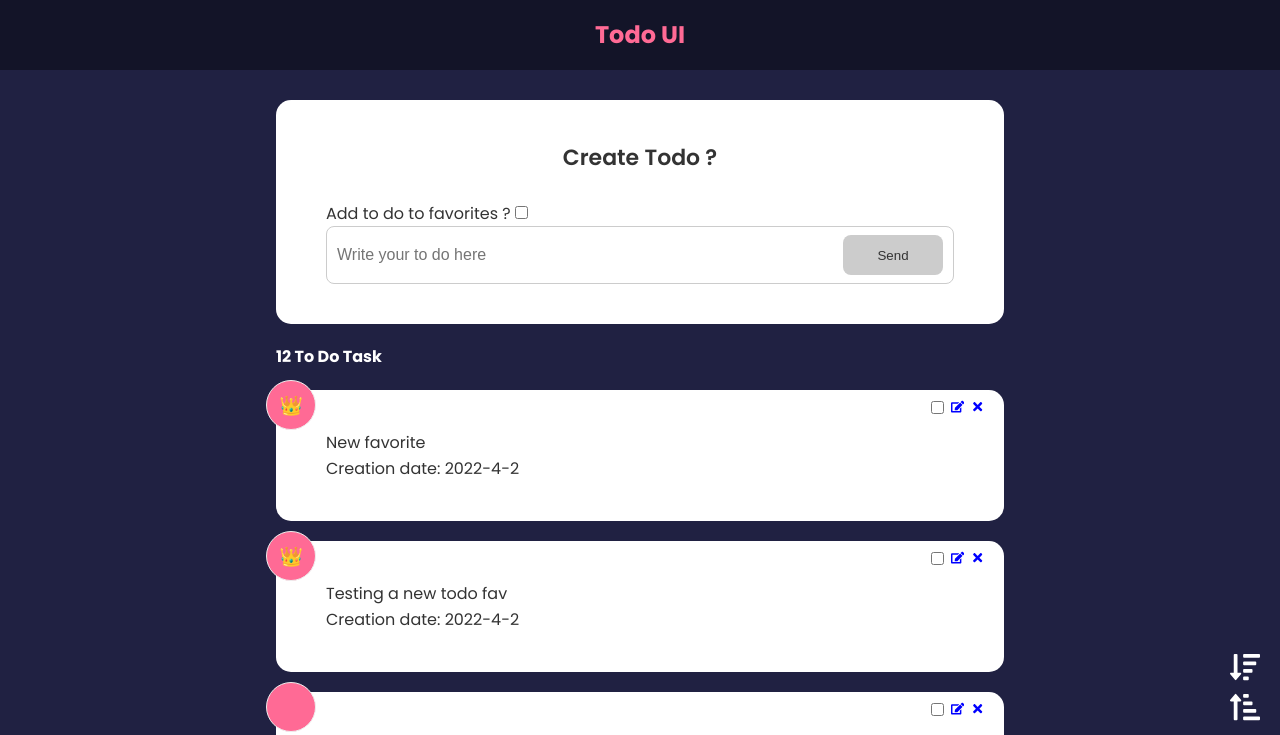
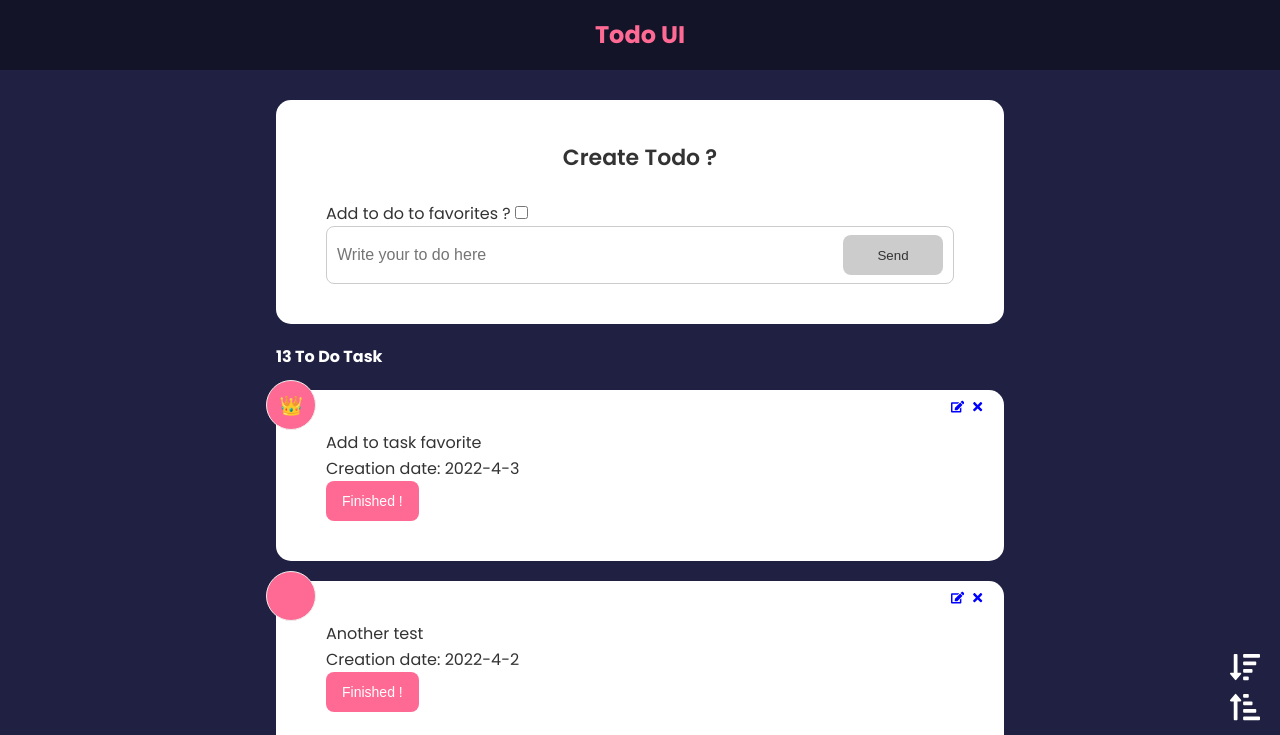
Before and after one commit to jesus1812s/todo-list, a React (Create React App) app: page / in a window 1280 px wide. Shown: the top 735 px of the page. Built offline with nearby package versions, Linux system fonts and the light colour scheme; data requests are answered from the project's data file.

Commit message:
Now favorites registers, filter and sort, upd r18

```diff
--- a/db.json
+++ b/db.json
@@ -4,75 +4,94 @@
       "id": 1,
       "rating": 10,
       "text": "Покупать кота",
-      "date": "2020-01-01"
+      "date": "2020-01-01",
+      "finished": false
     },
     {
       "id": 2,
       "rating": 8,
       "text": "Thats russian wtf",
-      "date": "2020-02-01"
-    },
-    {
-      "date": "2022-4-2",
-      "text": "Another test",
-      "rating": 6,
-      "id": 3
+      "date": "2020-02-01",
+      "finished": false
     },
     {
       "id": 4,
       "rating": "7",
       "text": " From postman",
-      "date": "2021-01-01"
+      "date": "2021-01-01",
+      "finished": false
     },
     {
       "date": "2022-4-1",
       "text": "New Todo Task",
       "rating": 5,
-      "id": 5
+      "id": 5,
+      "finished": false
     },
     {
       "date": "2022-4-1",
       "text": "Prueba ahora",
       "rating": 10,
-      "id": 6
+      "id": 6,
+      "finished": false
     },
     {
       "date": "2022-4-2",
       "text": "This is a test for sorting by date",
       "rating": 10,
-      "id": 7
+      "id": 7,
+      "finished": false
     },
     {
       "date": "2022-4-2",
       "text": "Setting another test",
       "favorite": true,
       "rating": 5,
-      "id": 9
+      "id": 9,
+      "finished": false
     },
     {
       "date": "2022-4-2",
       "text": "Test adding to fav",
       "favorite": true,
       "rating": 10,
-      "id": 10
+      "id": 10,
+      "finished": false
     },
     {
       "date": "2022-4-2",
       "text": "Testing a new todo not fav",
       "favorite": false,
-      "id": 11
+      "id": 11,
+      "finished": false
     },
     {
       "date": "2022-4-2",
       "text": "Testing a new todo fav",
       "favorite": true,
-      "id": 12
+      "id": 12,
+      "finished": true
     },
     {
       "date": "2022-4-2",
       "text": "New favorite",
       "favorite": true,
-      "id": 13
+      "id": 13,
+      "finished": true
+    },
+    {
+      "date": "2022-4-2",
+      "text": "Another test",
+      "favorite": false,
+      "id": 14,
+      "finished": true
+    },
+    {
+      "date": "2022-4-3",
+      "text": "Add to task favorite",
+      "favorite": true,
+      "finished": true,
+      "id": 15
     }
   ]
 }
--- a/public/index.html
+++ b/public/index.html
@@ -1,14 +1,12 @@
 <!DOCTYPE html>
 <html lang="en">
+
 <head>
   <meta charset="utf-8" />
   <link rel="icon" href="%PUBLIC_URL%/favicon.ico" />
   <meta name="viewport" content="width=device-width, initial-scale=1" />
   <meta name="theme-color" content="#000000" />
-    <meta
-      name="description"
-      content="Web site created using create-react-app"
-    />
+  <meta name="This is a ToDo app" content="The best Todo app ever existed" />
   <link rel="apple-touch-icon" href="%PUBLIC_URL%/logo192.png" />
   <!--
       manifest.json provides metadata used when your web app is installed on a
@@ -24,8 +22,9 @@
       work correctly both with client-side routing and a non-root public URL.
       Learn how to configure a non-root public URL by running `npm run build`.
     -->
-    <title>React App</title>
+  <title>Todo App</title>
 </head>
+
 <body>
   <noscript>You need to enable JavaScript to run this app.</noscript>
   <div id="root"></div>
@@ -40,4 +39,5 @@
       To create a production bundle, use `npm run build` or `yarn build`.
     -->
 </body>
+
 </html>
--- a/src/App.css
+++ b/src/App.css
@@ -25,7 +25,7 @@
 }
 
 .App-link {
-  color: #61dafb;
+  color: #ff6a95;
 }
 
 @keyframes App-logo-spin {
--- a/src/App.js
+++ b/src/App.js
@@ -29,13 +29,13 @@ function App() {
                   <TodoForm />
                   <TodoStats />
                   <TodoList />
+                  <SortIcon />
                 </>
               }
             ></Route>
             <Route path="/favorites" element={<FavoritesPage />} />
           </Routes>
           <FavoriteIconLink />
-          <SortIcon />
         </div>
       </Router>
     </TodoProvider>
--- a/src/Components/Header.js
+++ b/src/Components/Header.js
@@ -1,6 +1,10 @@
+import { useContext } from 'react';
 import PropTypes from 'prop-types';
+import { Link } from 'react-router-dom';
+import TodoContext from '../context/TodoContext';
 
 function Header({ text, bgColor, textColor }) {
+  const { fetchTodosByDate } = useContext(TodoContext);
   const headerStyle = {
     backgroundColor: bgColor,
     color: textColor,
@@ -9,7 +13,13 @@ function Header({ text, bgColor, textColor }) {
   return (
     <header style={headerStyle}>
       <div className="container">
-        <h2>{text}</h2>
+        <Link
+          to="/"
+          onClick={fetchTodosByDate}
+          style={{ textDecoration: 'none', color: '#ff6a95' }}
+        >
+          <h2>{text}</h2>
+        </Link>
       </div>
     </header>
   );
--- a/src/Components/TodoForm.jsx
+++ b/src/Components/TodoForm.jsx
@@ -6,6 +6,7 @@ import TodoContext from '../context/TodoContext';
 function TodoForm() {
   const [text, setText] = useState('');
   const [favorite, setFavorite] = useState(false);
+  const [finished, setFinished] = useState(false);
   const [btnDisabled, setBtnDisabled] = useState(true);
   const [message, setMessage] = useState('');
 
@@ -16,6 +17,7 @@ function TodoForm() {
       setBtnDisabled(false);
       setText(todoEdit.item.text);
       setFavorite(todoEdit.item.favorite);
+      setFinished(todoEdit.item.finished);
     }
   }, [todoEdit]);
 
@@ -51,6 +53,7 @@ function TodoForm() {
         date: getDate(),
         text,
         favorite,
+        finished,
       };
       if (todoEdit.edit === true) {
         updateTodo(todoEdit.item.id, newTodo);
--- a/src/Components/TodoItem.jsx
+++ b/src/Components/TodoItem.jsx
@@ -5,15 +5,29 @@ import { useContext, useState } from 'react';
 import TodoContext from '../context/TodoContext';
 
 function TodoItem({ item }) {
-  const { isSelected, setIsSelected } = useState(false);
-  const { deleteTodo, editTodo } = useContext(TodoContext);
+  const { isSelected, setIsSelected } = useState([]);
+  const [finished, setFinished] = useState(false);
+  const { deleteTodo, editTodo, updateTodo } = useContext(TodoContext);
 
-  // improve this
-  const handleDelete = () => {
-    if (isSelected) {
-      isSelected.deleteTodo(item.id);
+  /*  var mainArray = ['One', 'two'];
+
+  const [InputDATA, setInputData] = useState(' ');
+
+  const addElementToArray = () => {
+    mainArray.push(InputDATA.toString());
+
+    window.alert('Data Added Successfully...');
+
+    console.log(mainArray);
+  }; */
+
+  const finishTodo = () => {
+    if (finished === false) {
+      setFinished(true);
+      updateTodo(item.id, { ...item, finished: true });
     } else {
-      deleteTodo(item.id);
+      setFinished(false);
+      updateTodo(item.id, { ...item, finished: false });
     }
   };
 
@@ -21,16 +35,27 @@ function TodoItem({ item }) {
     <Card>
       <div className="num-display">{item.favorite === true ? '👑' : ''}</div>
       {/*TODO need to delete 3 or more items at once*/}
-      <input
+      {/* <div className="input-group">
+        <input
+          className="delete"
+          type="checkbox"
+          id={item.id}
+          onChange={addElementToArray}
+          value={item.id}
+        />
+        <button onClick={addElementToArray}>Send</button>
+      </div> */}
+
+      {/* <input
         className="delete"
         type="checkbox"
         id={item.id}
         name="delete"
         value={item.id}
-        onChange={() => setIsSelected(!isSelected)}
-        checked={isSelected}
-      />
-      <button className="close" onClick={handleDelete}>
+        onChange={(item) => setInputData(item)}
+        checked={InputDATA}
+      /> */}
+      <button className="close" onClick={() => deleteTodo(item.id)}>
         <FaTimes color="blue" />
       </button>
       <button onClick={() => editTodo(item)} className="edit">
@@ -38,6 +63,14 @@ function TodoItem({ item }) {
       </button>
       <div className="text-display">{item.text}</div>
       <div className="text-display">Creation date: {item.date}</div>
+      <button
+        className="btn-terciary"
+        id={item.id}
+        value={item.id}
+        onClick={finishTodo}
+      >
+        {item.finished === false ? 'In progress...' : 'Finished !'}
+      </button>
     </Card>
   );
 }
--- a/src/context/TodoContext.js
+++ b/src/context/TodoContext.js
@@ -33,7 +33,7 @@ export const TodoProvider = ({ children }) => {
   const fetchTodosByFavorites = async () => {
     const res = await fetch(`/todo?_sort=favorite&_order=asc`);
     const data = await res.json();
-    setTodo(data);
+    setTodo(data.filter((item) => item.favorite === true));
     setIsLoading(false);
   };
 
--- a/src/index.css
+++ b/src/index.css
@@ -192,6 +192,35 @@ input:focus {
   opacity: 1;
 }
 
+.btn-terciary {
+  background-color: #ff6a95;
+  border-radius: 8px;
+  border-style: none;
+  box-sizing: border-box;
+  color: #ffffff;
+  cursor: pointer;
+  display: inline-block;
+  font-size: 14px;
+  font-weight: 500;
+  height: 40px;
+  line-height: 20px;
+  list-style: none;
+  margin: 0;
+  outline: none;
+  padding: 10px 16px;
+  position: relative;
+  text-align: center;
+  text-decoration: none;
+  transition: color 100ms;
+  vertical-align: baseline;
+  touch-action: manipulation;
+}
+
+.btn-terciary:hover,
+.btn-terciary:focus {
+  background-color: #e93479;
+}
+
 .message {
   padding-top: 10px;
   text-align: center;
--- a/src/index.js
+++ b/src/index.js
@@ -1,11 +1,6 @@
 import React from 'react';
-import ReactDOM from 'react-dom';
+import ReactDOM from 'react-dom/client';
 import './index.css';
 import App from './App';
 
-ReactDOM.render(
-  <React.StrictMode>
-    <App />
-  </React.StrictMode>,
-  document.getElementById('root')
-);
+ReactDOM.createRoot(document.getElementById('root')).render(<App />);
--- a/src/pages/FavoritesPage.jsx
+++ b/src/pages/FavoritesPage.jsx
@@ -7,7 +7,7 @@ import { Link } from 'react-router-dom';
 import Spinner from '../Components/shared/Spinner';
 
 function FavoritesPage() {
-  const { todo, isLoading } = useContext(TodoContext);
+  const { todo, isLoading, fetchTodosByDate } = useContext(TodoContext);
 
   return isLoading ? (
     <Spinner />
@@ -19,7 +19,9 @@ function FavoritesPage() {
           <p> This is the favorites page</p>
 
           <p>
-            <Link to="/"> back home</Link>
+            <Link to="/" onClick={fetchTodosByDate}>
+              back home
+            </Link>
           </p>
         </div>
       </Card>
```
Also changed, not shown: src/logo.svg, 1 other file (tests, documents, lock files or other folders). Lines whose indentation alone changed are shown as unchanged.
